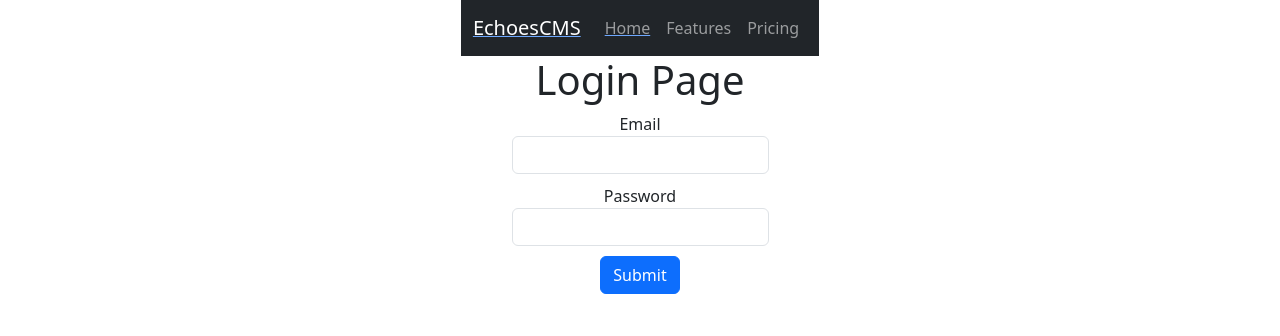
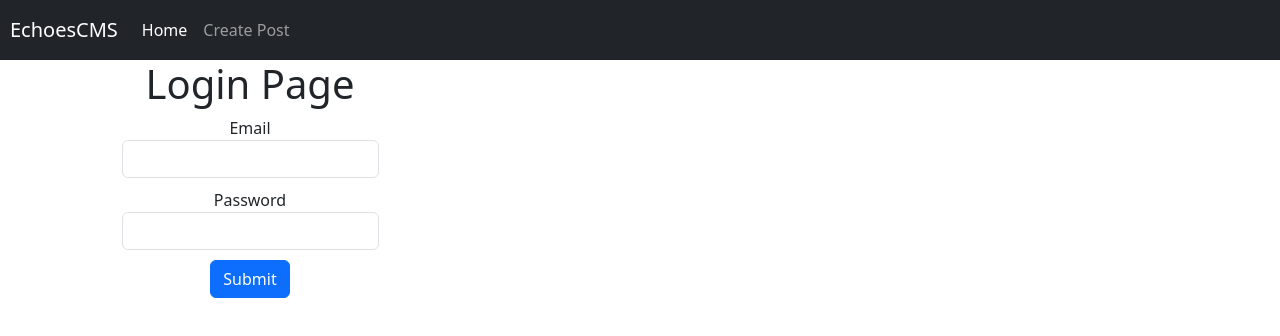
Before and after one commit to joshuaobare/blog-api, a React (Create React App) app in the folder cms/: page /admin/ in a window 1280 px wide. Shown: the top 336 px of the page. Built offline with nearby package versions, Linux system fonts and the light colour scheme.

Commit message:
edited NavBar to use html elements rather than Bootstrap components.

```diff
--- a/cms/src/App.css
+++ b/cms/src/App.css
@@ -1,9 +1,9 @@
 .App {
   text-align: center;
-  display: flex;
+  /*display: flex;
   justify-content: center;
   flex-direction: column;
-  align-items: center;
+  align-items: center; */
 }
 
 .App-logo {
@@ -124,6 +124,10 @@
   width: 60vw;
   height: 40vh;
 }
+
+.navbar.navbar-expand-lg.navbar-dark.bg-dark {
+  padding: 10px;
+}
 @keyframes App-logo-spin {
   from {
     transform: rotate(0deg);
--- a/cms/src/App.js
+++ b/cms/src/App.js
@@ -55,7 +55,7 @@ function App() {
   return (
     <div className="App">
       <BrowserRouter basename="/admin">
-        <NavBar />
+        <NavBar loggedIn={loggedIn}/>
         <Routes>
           <Route
             path="/"
--- a/cms/src/components/NavBar.js
+++ b/cms/src/components/NavBar.js
@@ -6,7 +6,7 @@ import { Link } from "react-router-dom";
 export default function NavBar(props) {
   return (
     <>
-      <Navbar bg="dark" data-bs-theme="dark">
+      {/*<Navbar bg="dark" data-bs-theme="dark">
         <Container>
           <Link to="/">
             <Navbar.Brand>EchoesCMS</Navbar.Brand>
@@ -17,11 +17,38 @@ export default function NavBar(props) {
               <Nav.Link>Home</Nav.Link>
             </Link>
 
-            <Nav.Link href="#features">Features</Nav.Link>
+            <Link to="/post">
+            <Nav.Link >Create</Nav.Link>
+            </Link>
+
             <Nav.Link href="#pricing">Pricing</Nav.Link>
           </Nav>
         </Container>
-      </Navbar>
+      </Navbar>*/}
+      <nav className="navbar navbar-expand-lg navbar-dark bg-dark">
+        <Link className="navbar-brand" to="/">
+          EchoesCMS
+        </Link>
+
+        <div className="collapse navbar-collapse" id="navbarNavAltMarkup">
+          <div className="navbar-nav">
+            <Link className="nav-item nav-link active" to="/">
+              Home
+            </Link>
+            <Link className="nav-item nav-link" to="/post">
+              Create Post
+            </Link>
+            {props.loggedIn ? (
+              <Link className="nav-item nav-link" to="/logout">
+                Logout
+              </Link>
+            ) : null}
+          </div>
+        </div>
+        <Link className="nav-item nav-link" to="/logout">
+          Logout
+        </Link>
+      </nav>
     </>
   );
 }
--- a/cms/src/components/Post.js
+++ b/cms/src/components/Post.js
@@ -3,6 +3,9 @@ import { Link } from "react-router-dom";
 
 export default function Post(props) {
 
+  const fontStyle = {
+    color: !props.post.published? "red": "green"
+  }
   return (
     <div>
       <Card style={{ width: "18rem" }}>
@@ -13,7 +16,7 @@ export default function Post(props) {
           <Card.Subtitle className="mb-2 text-muted">
             <div>{(new Date(props.post.timestamp)).toLocaleDateString('en-us', { weekday:"long", year:"numeric", month:"short", day:"numeric"})}</div>
             <div><b>{props.post.authorName}</b></div>
-            <div>{props.post.published? "published" : "unpublished"}</div>
+            <div style={fontStyle}>{props.post.published? "published" : "unpublished"}</div>
           </Card.Subtitle>
           <div className="homepage-post-text">
             <Card.Text>{props.post.text}</Card.Text>
```
